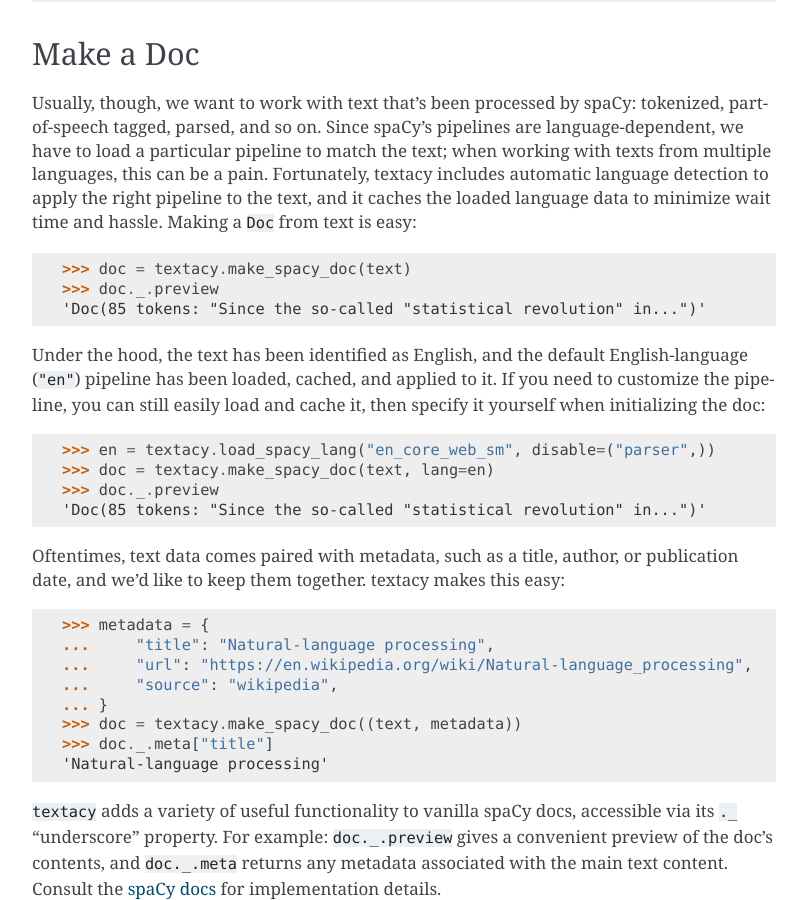
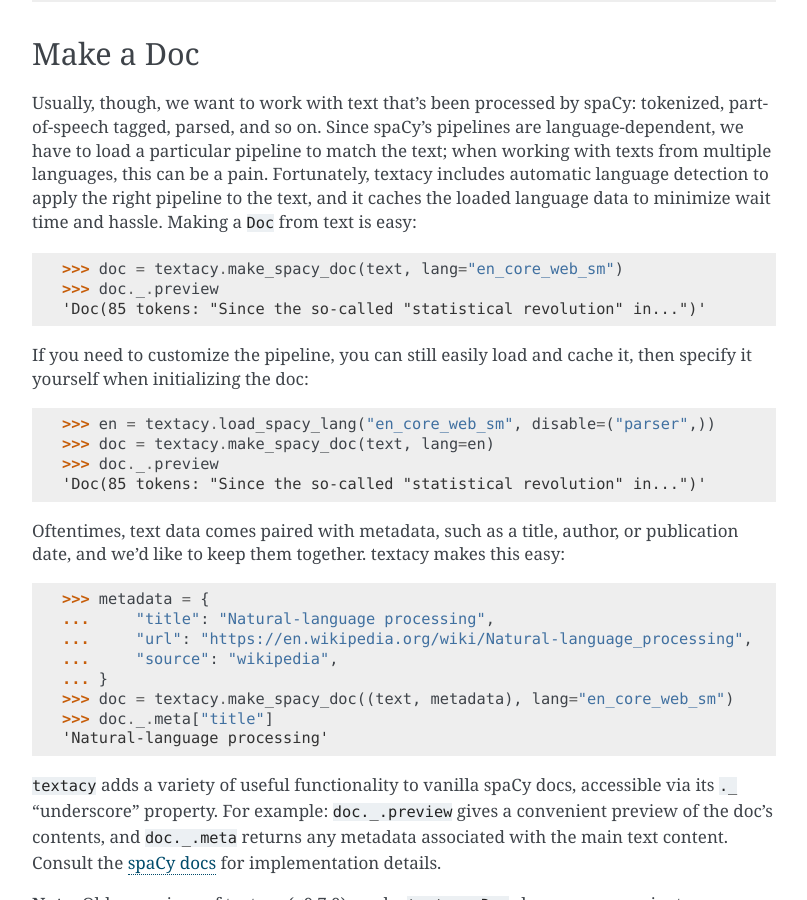
Before and after one commit to chartbeat-labs/textacy, a Sphinx documentation site: the page built from docs/source/quickstart.md, in a window 1280 px wide and 900 px high, scrolled down 1086 px. Shown: the whole window, without its empty margins (346-1153 px from the left). Built offline with Sphinx 7.4.7, drawn with Linux system fonts in a browser that asks for light colours; some of the changed text lies outside the part shown.

Commit message:
Add missing lang args in quickstart
note to self: update this quickstart at some point, it's not a great representation fro v0.11

````diff
--- a/docs/source/quickstart.md
+++ b/docs/source/quickstart.md
@@ -47,12 +47,12 @@ Sometimes, "raw" text is messy and must be cleaned up before analysis; other tim
 Usually, though, we want to work with text that's been processed by spaCy: tokenized, part-of-speech tagged, parsed, and so on. Since spaCy's pipelines are language-dependent, we have to load a particular pipeline to match the text; when working with texts from multiple languages, this can be a pain. Fortunately, textacy includes automatic language detection to apply the right pipeline to the text, and it caches the loaded language data to minimize wait time and hassle. Making a `Doc` from text is easy:
 
 ```pycon
->>> doc = textacy.make_spacy_doc(text)
+>>> doc = textacy.make_spacy_doc(text, lang="en_core_web_sm")
 >>> doc._.preview
 'Doc(85 tokens: "Since the so-called "statistical revolution" in...")'
 ```
 
-Under the hood, the text has been identified as English, and the default English-language (`"en"`) pipeline has been loaded, cached, and applied to it. If you need to customize the pipeline, you can still easily load and cache it, then specify it yourself when initializing the doc:
+If you need to customize the pipeline, you can still easily load and cache it, then specify it yourself when initializing the doc:
 
 ```pycon
 >>> en = textacy.load_spacy_lang("en_core_web_sm", disable=("parser",))
@@ -69,7 +69,7 @@ Oftentimes, text data comes paired with metadata, such as a title, author, or pu
 ...     "url": "https://en.wikipedia.org/wiki/Natural-language_processing",
 ...     "source": "wikipedia",
 ... }
->>> doc = textacy.make_spacy_doc((text, metadata))
+>>> doc = textacy.make_spacy_doc((text, metadata), lang="en_core_web_sm")
 >>> doc._.meta["title"]
 'Natural-language processing'
 ```
@@ -188,7 +188,7 @@ In this case, the texts are tweets from my sporadic presence on Twitter --- a fi
 ```pycon
 >>> texts = textacy.io.read_text('~/Desktop/burton-tweets.txt', lines=True)
 >>> for text in texts:
-...     doc = textacy.make_spacy_doc(text)
+...     doc = textacy.make_spacy_doc(text, lang="en_core_web_sm")
 ...     print(doc._.preview)
 Doc(32 tokens; "I love Daylight Savings Time: It's a biannual o...")
 Doc(28 tokens; "Somewhere between "this is irritating but meh" ...")
@@ -205,7 +205,7 @@ Instead, let's consider a more complicated dataset: a compressed JSON file in th
 ...     "textacy/data/capitol_words/capitol-words-py3.json.gz",
 ...     mode="rt", lines=True)
 >>> for record in records:
-...     doc = textacy.make_spacy_doc((record["text"], {"title": record["title"]}))
+...     doc = textacy.make_spacy_doc((record["text"], {"title": record["title"]}), lang="en_core_web_sm")
 ...     print(doc._.preview)
 ...     print("meta:", doc._.meta)
 ...     # do stuff...
````
